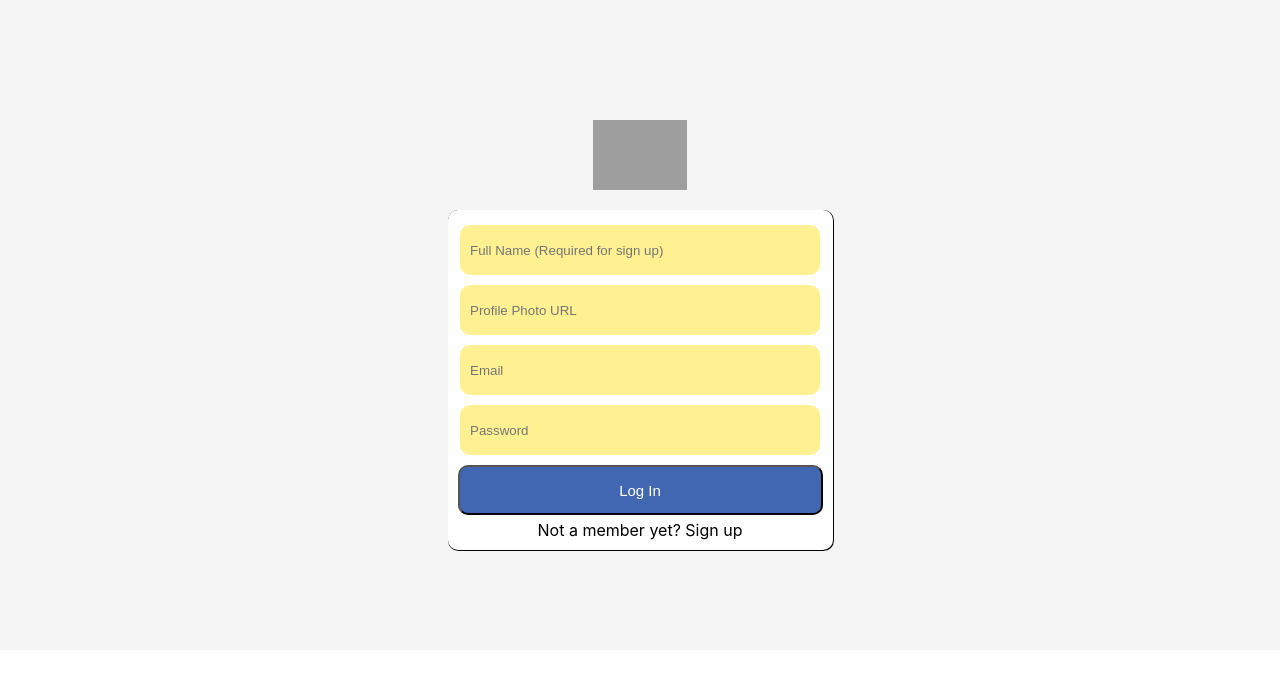
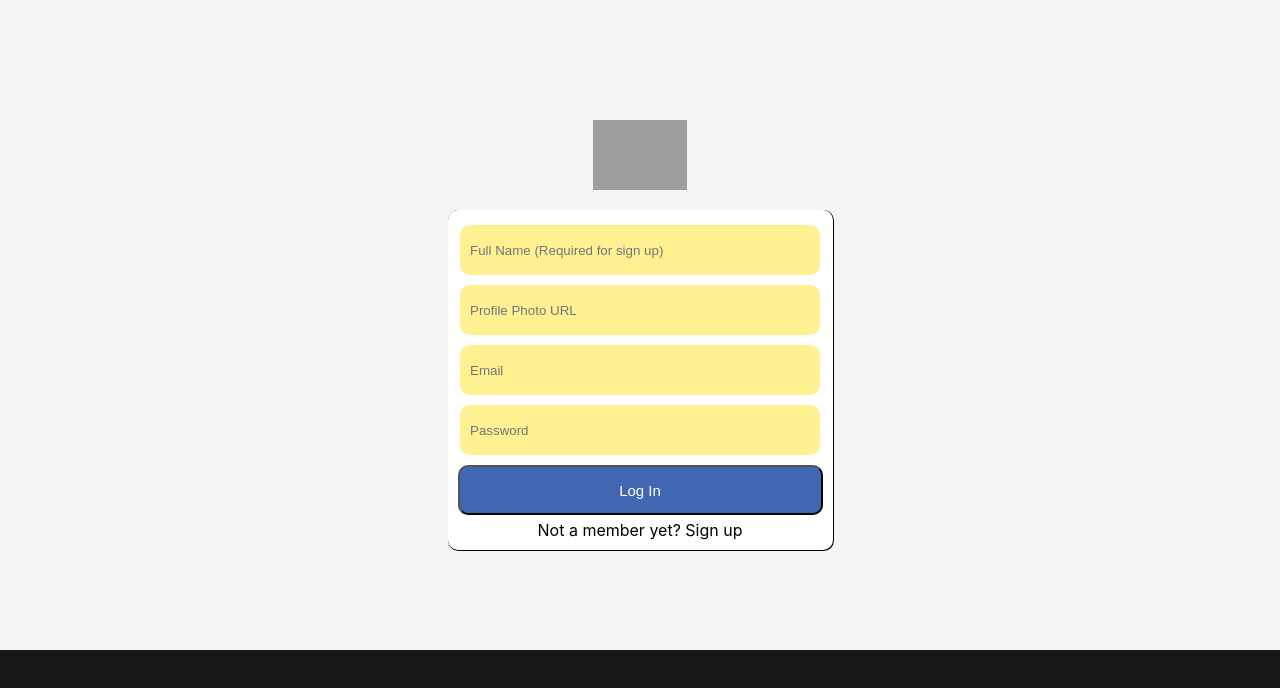
Before and after one commit to geeksnet22/facebook-clone, a React (Create React App) app: page / in a window 1280 px wide. Shown: the top 688 px of the page. Built offline with nearby package versions, Linux system fonts and the light colour scheme; no server answers; grey boxes are pictures that could not be loaded.

Commit message:
ensure sidebar and contacts widget scroll upon overflow and give background color to root element

```diff
--- a/src/App.css
+++ b/src/App.css
@@ -4,6 +4,17 @@
   --searchBackground: #737373;
   --postBackground: #404040;
   --blueColor: #4267B2;
+}
+
+.app {
+  position: fixed;
+  margin: 0;
+  padding: 0;
+  height: 100%;
+  width: 100%;
+  top: 0;
+  left: 0;
+  background-color: var(--bodyBackground);
 }
 
 * {
@@ -14,9 +25,7 @@
 .body {
   display: flex;
   justify-content: space-between;
-  background-color: var(--bodyBackground);
   padding-top: 30px;
-  overflow: scroll;
 }
 
 @media only screen and (max-width: 900px) {
--- a/src/components/Contacts.css
+++ b/src/components/Contacts.css
@@ -1,6 +1,7 @@
 .contacts {
     flex: 0.2;
     padding: 0 20px;
+    overflow: scroll;
 }
 
 .contacts > h2 {
--- /dev/null
+++ b/src/components/LikesPopout.css
@@ -0,0 +1,3 @@
+.likesPopout {
+    display: flex;
+}
--- a/src/components/Sidebar.css
+++ b/src/components/Sidebar.css
@@ -1,6 +1,7 @@
 .sidebar {
     flex: 0.2;
     padding-left: 20px;
+    overflow: scroll;
 }
 
 .user__identity {
```
Also changed, not shown: src/components/LikesPopout.js (added, +21 -0 lines).
